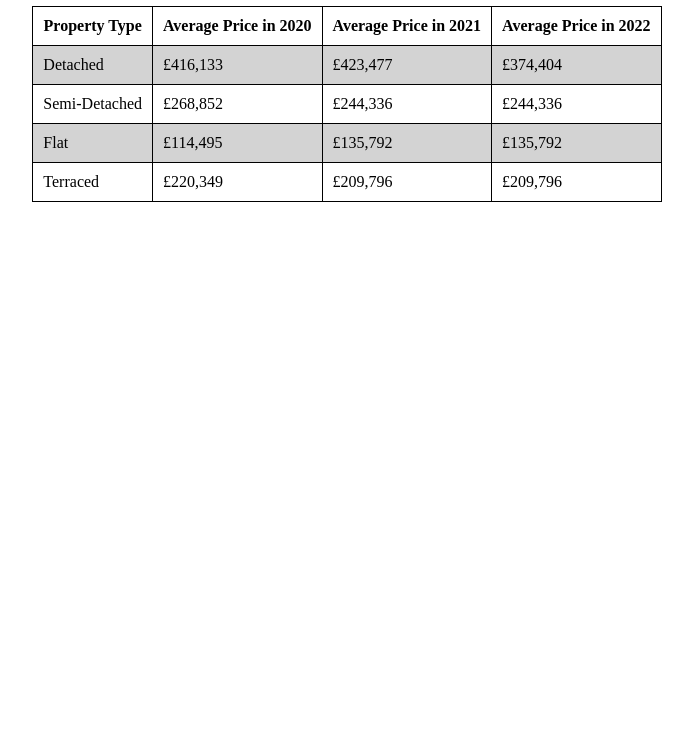
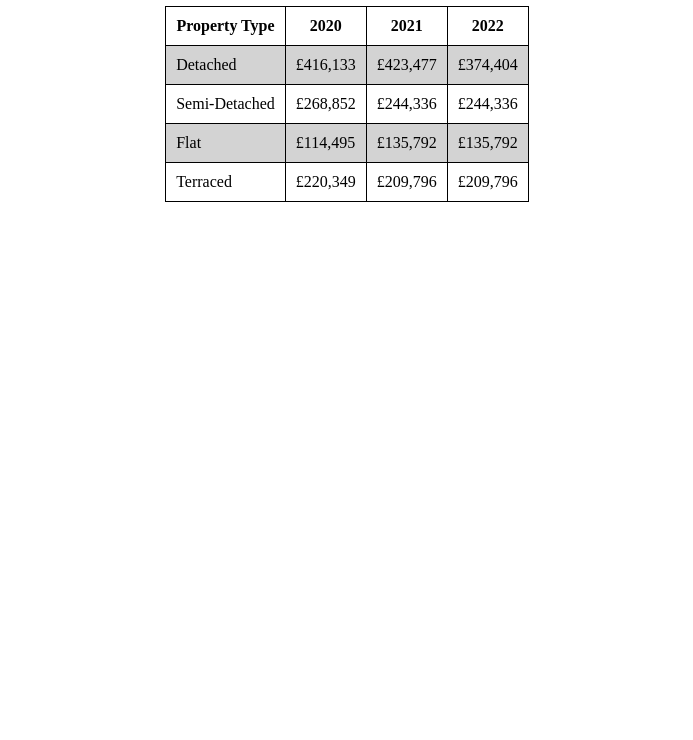
Before and after one commit to NW2Fly/nw2flyproperty, a plain HTML site: page index.html in a window 1280 px wide. Shown: the part 60-800 px from the top of the page, without its empty margins (293-986 px from the left). Drawn offline with Linux system fonts and the light colour scheme.

Commit message:
Update index.html

```diff
--- a/index.html
+++ b/index.html
@@ -27,9 +27,9 @@
   <table>
     <tr>
       <th>Property Type</th>
-      <th>Average Price in 2020</th>
-      <th>Average Price in 2021</th>
-      <th>Average Price in 2022</th>
+      <th>2020</th>
+      <th>2021</th>
+      <th>2022</th>
     </tr>
     <tr>
       <td>Detached</td>
```
